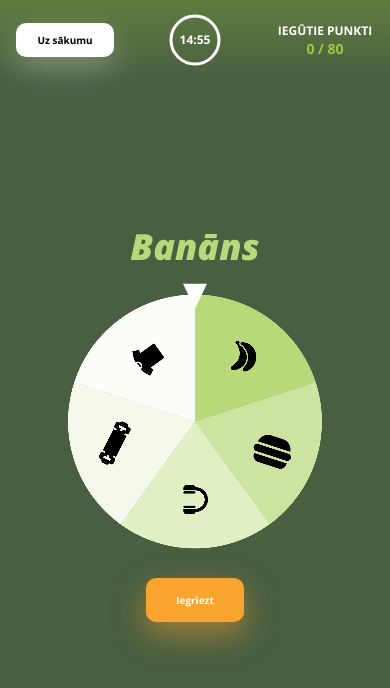
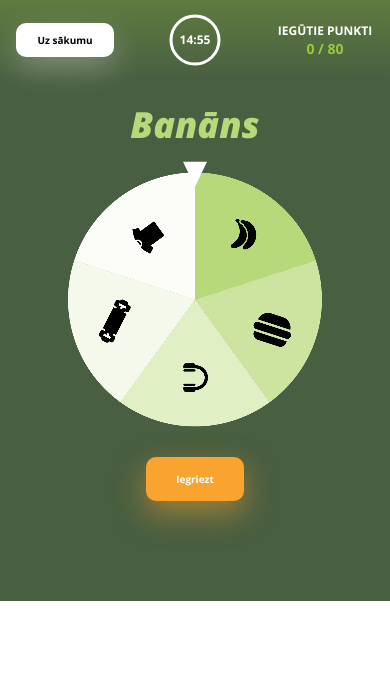
Before and after one commit to Devkeycrap/iegriez-pasauli, a Next.js app: page /game in a window 390 px wide. Shown: the top 688 px of the page. Built offline with nearby package versions, Linux system fonts and the light colour scheme.

Commit message:
Responsive styles

```diff
--- a/styles/game.module.scss
+++ b/styles/game.module.scss
@@ -5,12 +5,11 @@
 }
 
 .stage-container {
-  height: 100vh;
+  padding: 100px 0;
   overflow: auto;
   display: flex;
   justify-content: center;
   align-items: center;
-  min-height: 700px;
 }
 
 .game {
```
